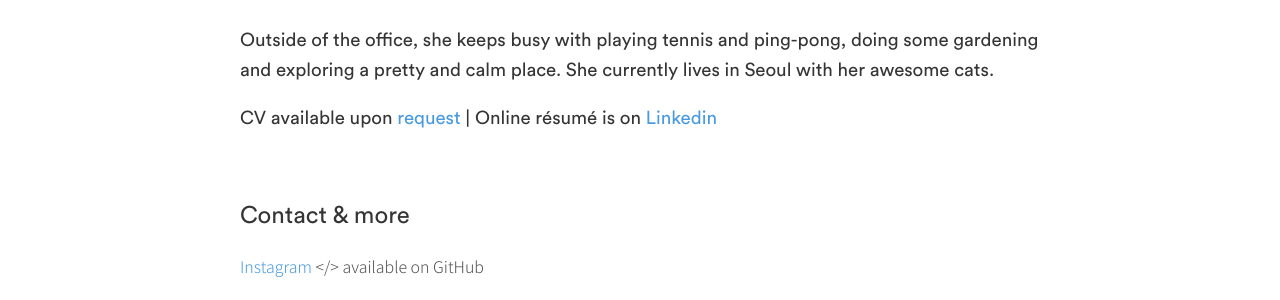
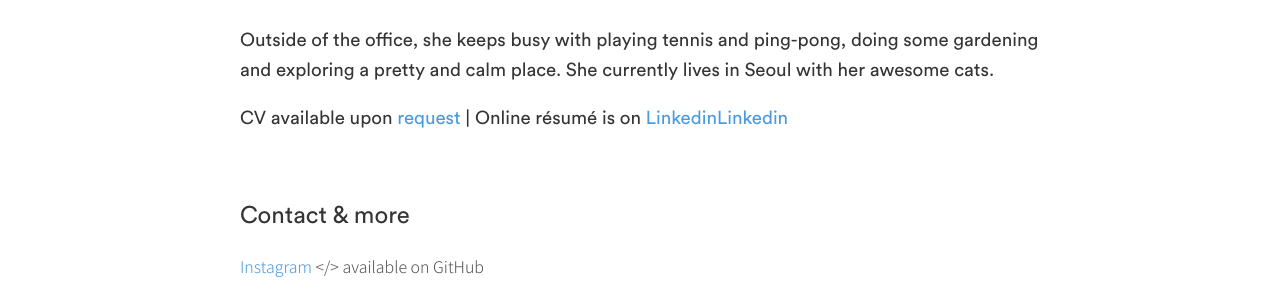
Before and after one commit to hyngkm/hyngkm.github.io, a Jekyll site: the page built from _pages/about.md, in a window 1280 px wide. Shown: the part 597-897 px from the top of the page. Built offline with Jekyll 4.4.1, drawn with Linux system fonts in a browser that asks for light colours.

Commit message:
Update about.md

```diff
--- a/_pages/about.md
+++ b/_pages/about.md
@@ -11,7 +11,7 @@
 
 ### Outside of the office, she keeps busy with playing tennis and ping-pong, doing some gardening and exploring a pretty and calm place. She currently lives in Seoul with her awesome cats.
 
-### CV available upon [request](mailto: hyoyoung.j.kim@gmail.com)  |   Online résumé is on [Linkedin](https://www.linkedin.com/in/hyoyoungkim/)
+### CV available upon [request](mailto: hyoyoung.j.kim@gmail.com)  |   Online résumé is on [Linkedin](https://www.linkedin.com/in/hyoyoungkim/)<a href="https://www.linkedin.com/in/hyoyoungkim/" target="_blank">Linkedin</a>
 
 <br>
 ## Contact & more
```
